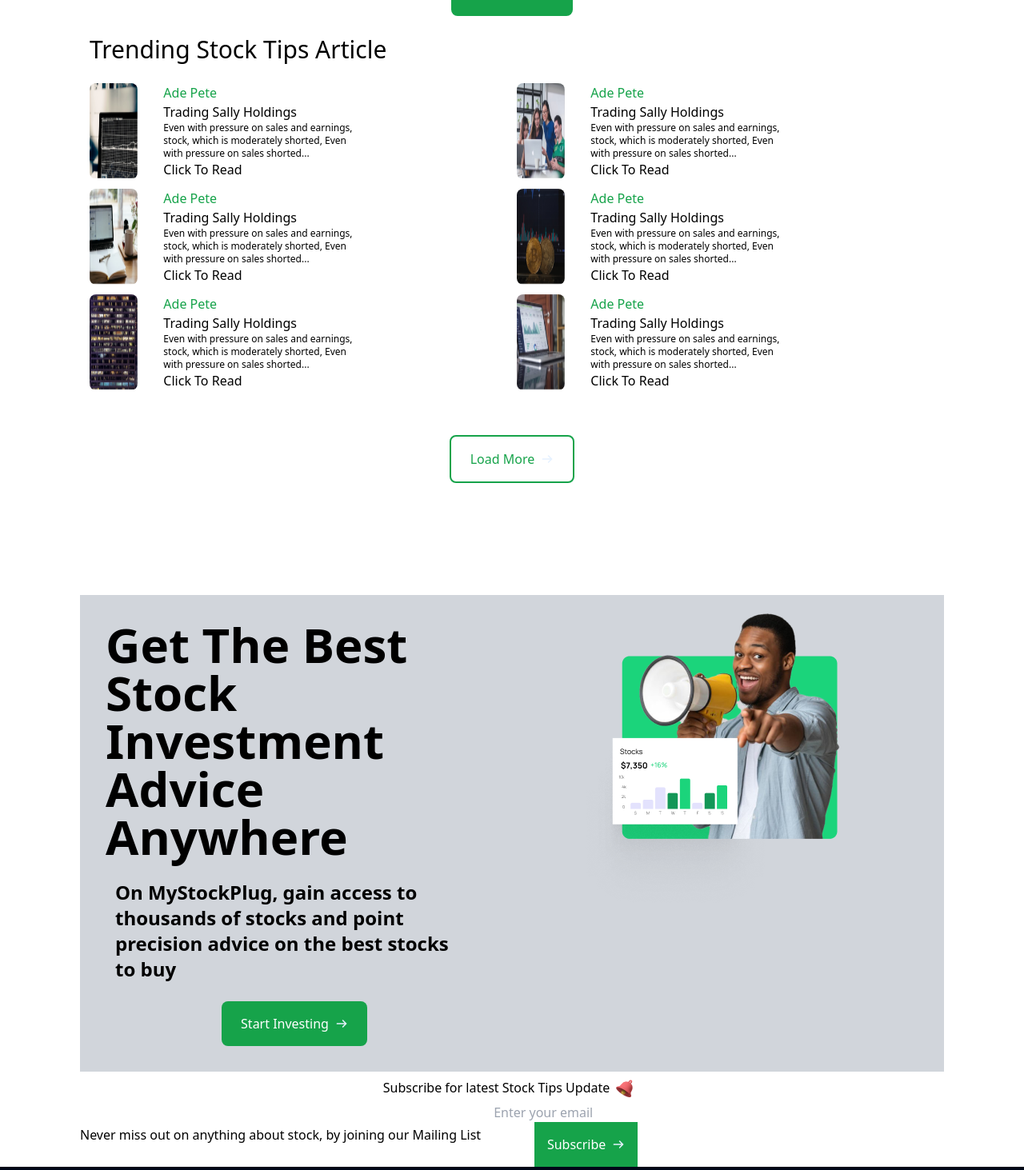
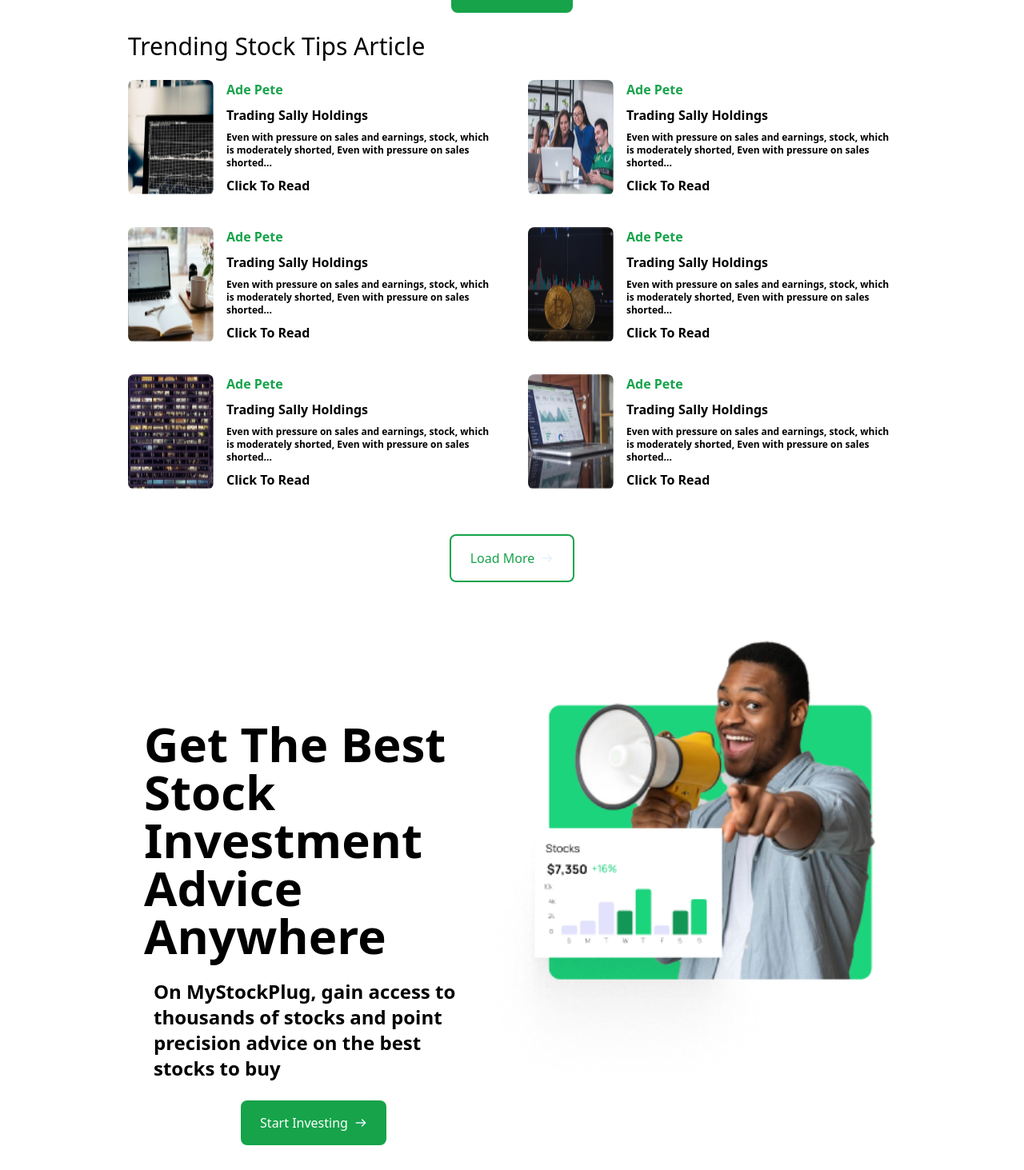
Before and after one commit to workshopapps/investment.web, a React (Create React App) app in the folder frontend/: page / in a window 1280 px wide. Shown: the part 1334-2797 px from the top of the page at 80% size. Built offline with nearby package versions, Linux system fonts and the light colour scheme.

Commit message:
completed stocktips-page 80%

```diff
--- a/frontend/src/components/StockTips/StockTips.jsx
+++ b/frontend/src/components/StockTips/StockTips.jsx
@@ -1,6 +1,6 @@
 /* eslint-disable import/no-unresolved */
 import React from 'react';
-// import charles from '../../assets/Stock/images/Pexels Photo by Charles Parker.png';
+import charles from '../../assets/Stock/images/Pexels Photo by Charles Parker.png';
 import image1 from '../../assets/Stock/images/Rectangle 35.png';
 import image2 from '../../assets/Stock/images/Rectangle 36.png';
 import image3 from '../../assets/Stock/images/Rectangle 37.png';
@@ -70,16 +70,18 @@ const StockTips = () => {
     ];
     return (
         <div>
+            <div id="charles" className="bg-gray-500">
                 <div
                     style={{
                         // backgroundImage: `url(${charles})`
-                    backgroundImage:
-                        "url('../../assets/Stock/images/Pexels Photo by Charles Parker.png')"
+                        backgroundImage: `url(require${charles})`
                     }}
-                className="p-6 text-center h-full">
+                    className="p-6 text-center text-xl text-white font-bold">
                     <h2>MyStockPlug</h2>
                     <h1>STOCK TIPS FOR ABSOLUTE BEGINNERS</h1>
                 </div>
+            </div>
+            <div className="md:p-12">
                 <div className="p-3 flex flex-col gap-6">
                     <h1 className="text-3xl">Featured</h1>
                     <div className="grid grid-cols-6 gap-6 md:grid-cols-12   ">
@@ -87,13 +89,15 @@ const StockTips = () => {
                             return (
                                 <div
                                     key={feature.image}
-                                className="col-span-3 md:col-span-4 grid gap-1 ">
+                                    className="col-span-3 md:col-span-4 grid gap-1">
                                     <img src={feature.image} alt="" className="w-full " />
                                     <div>Stock tips Update</div>
                                     <a href="http://" className="font-bold text-xs">
                                         {feature.description}
                                     </a>
-                                <div className=" text-xs font-light">16/11/2022 - 2MINS READ</div>
+                                    <div className=" text-xs font-light">
+                                        16/11/2022 - 2MINS READ
+                                    </div>
                                 </div>
                             );
                         })}
@@ -108,13 +112,17 @@ const StockTips = () => {
                     <div className="grid grid-cols-6 md:grid-cols-12 gap-6">
                         {StockTips.map((Stock) => {
                             return (
-                            <div key={Stock.image} className="col-span-3 md:col-span-4 grid gap-1">
+                                <div
+                                    key={Stock.image}
+                                    className="col-span-3 md:col-span-4 grid gap-1">
                                     <img src={Stock.image} alt="" className="w-full " />
                                     <div>Stock tips Update</div>
                                     <a href="http://" className="font-bold text-xs">
                                         {Stock.description}
                                     </a>
-                                <div className=" text-xs font-light">16/11/2022 - 2MINS READ</div>
+                                    <div className=" text-xs font-light">
+                                        16/11/2022 - 2MINS READ
+                                    </div>
                                 </div>
                             );
                         })}
@@ -124,25 +132,24 @@ const StockTips = () => {
                         <img src={arrow} alt="" />
                     </button>
                 </div>
-            <div className="p-3 flex flex-col gap-6 ">
+                <div className="p-3 flex flex-col gap-6">
                     <h1 className="text-3xl">Trending Stock Tips Article</h1>
-                <div className="grid gap-3 md:grid-cols-6">
+                    <div className="grid justify-center gap-10 md:grid-cols-6">
                         {TrendingStocks.map((Trend) => {
                             return (
-                            <div
-                                key={Trend.image}
-                                className="col-span-3 flex gap-6 md:grid md:grid-cols-6 md:gap-8  h-full">
+                                <div key={Trend.image} className="col-span-3 flex gap-4">
                                     <img
                                         src={Trend.image}
                                         alt=""
-                                    className="w-full rounded-lg md:h-full  "
+                                        className="w-auto rounded-lg md:h-auto  "
                                     />
-                                <div className="flex flex-col md:col-span-3 gap-1 md:gap-0">
+                                    <div className="flex flex-col my-auto md:col-span-3 gap-1 md:gap-2 md:gap-0 font-bold">
                                         <h3 className=" text-green-600">Ade Pete</h3>
-                                    <h1>Trading Sally Holdings</h1>
+                                        <h1 className="  ">Trading Sally Holdings</h1>
                                         <p className="text-xs">
-                                        Even with pressure on sales and earnings, stock, which is
-                                        moderately shorted, Even with pressure on sales shorted...
+                                            Even with pressure on sales and earnings, stock, which
+                                            is moderately shorted, Even with pressure on sales
+                                            shorted...
                                         </p>
                                         <a href="http://" target="_blank" rel="noopener noreferrer">
                                             Click To Read
@@ -157,22 +164,12 @@ const StockTips = () => {
                         <img src={arrow} alt="" className=" text-green-600 " />
                     </button>
                 </div>
-            {/* <div className="flex flex-col md:grid md:grid-cols-6 gap-2">
-                <img src={ManSpeaker} alt="" className="md:col-span-3 md:order-2" />
-                <div className="p-8 -mt-32 items-center flex flex-col gap-6 md:col-span-3 md:my-auto">
-                    <h1 className="text-2xl">Get The Best Stock Investment Advice Anywhere</h1>
-                    <p className="font-bold text-sm whitespace-pre-wrap w-screen px-3 text-center">
-                        On MyStockPlug, gain access to thousands of stocks and point precision
-                        advice on the best stocks to buy
-                    </p>
-                    <button className="flex items-center gap-2 mx-auto bg-green-600 text-white p-4 px-6 rounded-lg">
-                        Start Investing
-                        <img src={arrow} alt="" />
-                    </button>
-                </div>
-            </div> */}
-            <div className="flex flex-col md:grid md:grid-cols-6 gap-2 md:mt-24 bg-gray-300 w-auto">
-                <img src={ManSpeaker} alt="" className="md:col-span-3 md:order-2 md:mx-auto" />
+                <div className="flex flex-col md:grid md:grid-cols-6 gap-2 md:mt-24">
+                    <img
+                        src={ManSpeaker}
+                        alt=""
+                        className="md:col-span-3 md:order-2 md:scale-150 md:mx-auto"
+                    />
                     <div className="p-8 -mt-32 items-center md:justify-start md:m-auto  flex flex-col gap-6 md:col-span-3 md:my-auto">
                         <h1 className="text-2xl md:text-6xl font-bold">
                             Get The Best Stock Investment Advice Anywhere
@@ -191,15 +188,17 @@ const StockTips = () => {
                     <h1>Subscribe for latest Stock Tips Update</h1>
                     <img src={bell} alt="" className=" float-right" />
                 </div>
-            <div className="flex gap-4 items-center">
-                <div>Never miss out on anything about stock, by joining our Mailing List</div>
-                <div className="">
-                    {' '}
+                <div className="flex flex-col md:flex-row p-2 gap-2 justify-between md:gap-12 md:text-xl text-xs bg-gray-300 w-11/12 md:w-full h-3/4 mx-auto rounded-lg">
+                    <p className="text-center p-2 md:px-6">
+                        Never miss out on anything about stock, by joining our Mailing List
+                    </p>
+                    <span className="flex justify-between bg-white p-2 rounded-lg w-auto md:w-2/4 mx-auto">
                         <input type="email" name="" id="" placeholder="Enter your email" />
-                    <button className="flex items-center gap-2 mx-auto bg-green-600 text-white p-4 ">
-                        Subscribe
+                        <button className="flex items-center p-2 gap-2 bg-green-600 text-white  rounded-lg">
+                            Start Investing
                             <img src={arrow} alt="" />
                         </button>
+                    </span>
                 </div>
             </div>
         </div>
--- a/frontend/src/index.css
+++ b/frontend/src/index.css
@@ -25,3 +25,9 @@
         url('fonts/web/Hauora-Light.woff2') format('woff2'),
         url('fonts/web/Hauora-Light.woff') format('woff');
 }
+#charles {
+    background-image: url(./assets/Stock/images/Pexels\ Photo\ by\ Charles\ Parker.png);
+    background-repeat: no-repeat;
+    background-size: cover;
+    background-position: center;
+}
```
Lines whose indentation alone changed are shown as unchanged.
